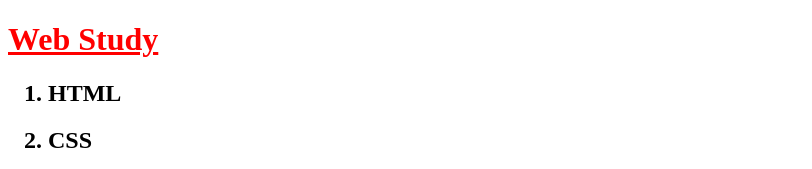
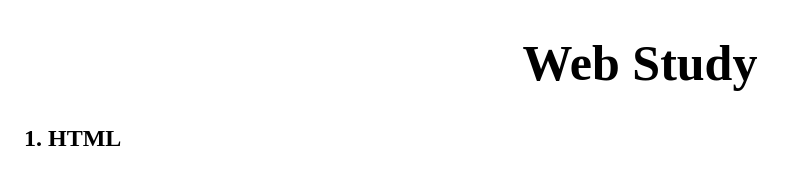
Before and after one commit to Circlezer0/WebStudy, a website: page index.html in a window 1280 px wide. Shown: the top 169 px of the page, without its empty margins (0-812 px from the left). Drawn offline with Linux system fonts and the light colour scheme.

Commit message:
UPDATE : css h1 font-size and text-align

```diff
--- a/index.html
+++ b/index.html
@@ -10,11 +10,15 @@
                 color: black;
                 text-decoration: none;
             }
+			h1 {
+				font-size: 50px;
+				text-align: center;
+			}
         </style>
     </head>
     <body>
         <div id="main_page">
-            <h1 style="color: red;text-decoration:underline;">Web Study</h1>
+            <h1>Web Study</h1>
             <ol>
                 <h2>
                     <li><a href="./main_child/html_page.html">HTML</a></li>
```
Also changed, not shown: main_child/css_page.html (+4 -0 lines), main_child/html_page.html (+4 -0 lines), main_child/js_page.html (+4 -0 lines).
